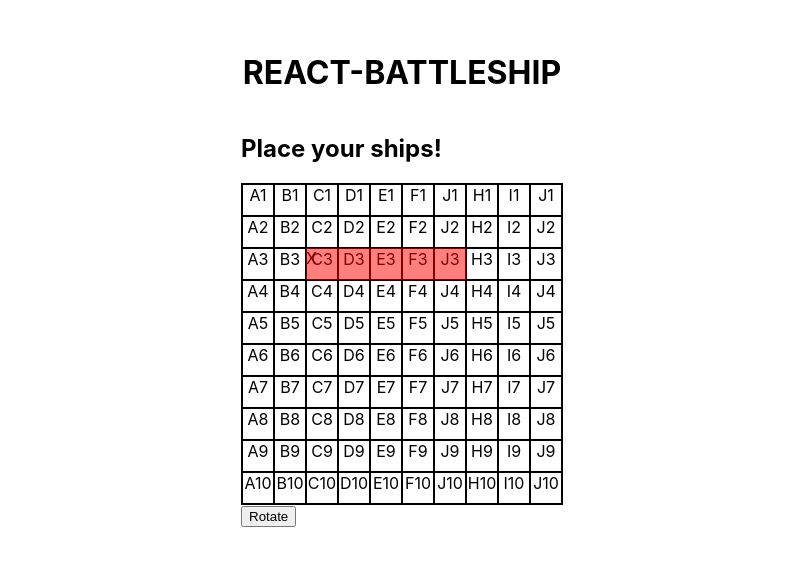
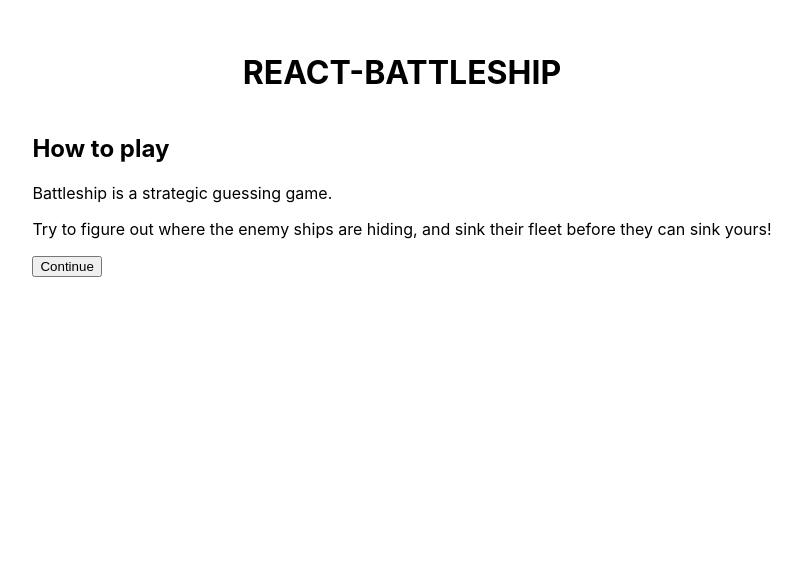
Before and after one commit to isaiahaiasi/react-battleships, a React (Create React App) app: page / in a window 1280 px wide. Shown: the top 566 px of the page, without its empty margins (238-1040 px from the left). Built offline with nearby package versions, Linux system fonts and the light colour scheme.

Commit message:
Add instructions and further UI styling

```diff
--- a/src/components/App.js
+++ b/src/components/App.js
@@ -3,6 +3,7 @@ import gameboard from "../logic/gameboard";
 import MainGame from "./MainGame";
 import * as ai from "../logic/playerAi";
 import GameSetup from "./GameSetup";
+import Instructions from "./Instructions";
 
 const GAME_MODES = {
   rules: "rules",
@@ -18,7 +19,7 @@ export default function App() {
     gameboard(10).addShips(ai.getShips(gameboard(10)))
   );
 
-  const [gameScene, setGameScene] = useState({ mode: GAME_MODES.setup });
+  const [gameScene, setGameScene] = useState({ mode: GAME_MODES.rules });
 
   const initializeGame = () => {
     const [, setPlayerBoard] = useBoardPlayer;
@@ -32,6 +33,10 @@ export default function App() {
   const onGameOver = (winner) => {
     setGameScene({ mode: GAME_MODES.gameOver, winner });
   };
+
+  const renderInstructions = () => (
+    <Instructions onContinue={() => setGameScene({ mode: GAME_MODES.setup })} />
+  );
 
   const renderSetup = () => (
     <GameSetup
@@ -57,6 +62,8 @@ export default function App() {
 
   const selectRenderMode = (mode) => {
     switch (mode) {
+      case GAME_MODES.rules:
+        return renderInstructions();
       case GAME_MODES.main:
         return renderMainGame();
       case GAME_MODES.setup:
--- a/src/components/GameSetup.js
+++ b/src/components/GameSetup.js
@@ -80,6 +80,7 @@ export default function GameSetup({ useBoard, onAllShipsPlaced }) {
       >
         Rotate
       </button>
+      <p>Rotate with scroll wheel</p>
     </div>
   );
 }
--- a/src/components/Gameboard.js
+++ b/src/components/Gameboard.js
@@ -1,5 +1,6 @@
 import React from "react";
 import StyledBoard from "../styled-components/styled-gameboard";
+import StyledGridCell from "../styled-components/styled-grid-cell";
 import vec2 from "../vec2";
 
 export default function Gameboard({
@@ -15,16 +16,16 @@ export default function Gameboard({
         const pos = vec2(j, i);
 
         rows.push(
-          <div
+          <StyledGridCell
             key={j + i * gameboard.size}
             onClick={() => onCellClick(pos)}
             onMouseEnter={() => onCellMouseEnter(pos)}
-            style={{ gridColumn: pos.x + 1, gridRow: pos.y + 1 }}
             className="grid-bg"
+            position={pos}
           >
-            {"ABCDEFJHIJKLMNOP".split("")[j]}
-            {i + 1}
-          </div>
+            {"ABCDEFGHIJKLMNOP".split("")[i]}
+            {j + 1}
+          </StyledGridCell>
         );
       }
     }
--- /dev/null
+++ b/src/components/Instructions.js
@@ -0,0 +1,13 @@
+export default function Instructions({ onContinue }) {
+  return (
+    <div>
+      <h2>How to play</h2>
+      <p>Battleship is a strategic guessing game.</p>
+      <p>
+        Try to figure out where the enemy ships are hiding, and sink their fleet
+        before they can sink yours!
+      </p>
+      <button onClick={onContinue}>Continue</button>
+    </div>
+  );
+}
--- a/src/components/MainGame.js
+++ b/src/components/MainGame.js
@@ -30,17 +30,24 @@ function MainGame({ useBoardPlayer, useBoardNpc, onGameOver }) {
     setTurn((prev) => prev + 1);
   };
 
+  const getSunkCount = (gameBoard) =>
+    gameBoard.ships.reduce(
+      (acc, ship) => (ship.isSunk() ? acc - 1 : acc),
+      gameBoard.ships.length
+    );
+
   return (
     <div style={{ textAlign: "center" }}>
       <div>Turn: {turn}</div>
       <StyledBoardContainer>
         <div>
-          <h2>NPC board</h2>
+          <h2>Enemy board</h2>
           <EnemyBoard
             gameboard={npcBoard}
             setGameboard={setNpcBoard}
             onAttack={incrementTurn}
           />
+          <p>Enemy ships remaining: {getSunkCount(npcBoard)}</p>
         </div>
         <div>
           <h2>Player board</h2>
@@ -51,6 +58,7 @@ function MainGame({ useBoardPlayer, useBoardNpc, onGameOver }) {
             />
             <RenderShips ships={playerBoard.ships} />
           </Gameboard>
+          <p>Player ships remaining: {getSunkCount(playerBoard)}</p>
         </div>
       </StyledBoardContainer>
     </div>
--- /dev/null
+++ b/src/styled-components/styled-grid-cell.js
@@ -0,0 +1,12 @@
+import styled from "styled-components";
+
+const StyledGridCell = styled.div`
+  grid-column: ${(props) => props.position.x + 1};
+  grid-row: ${(props) => props.position.y + 1};
+
+  :hover {
+    background: lightgrey;
+  }
+`;
+
+export default StyledGridCell;
```
